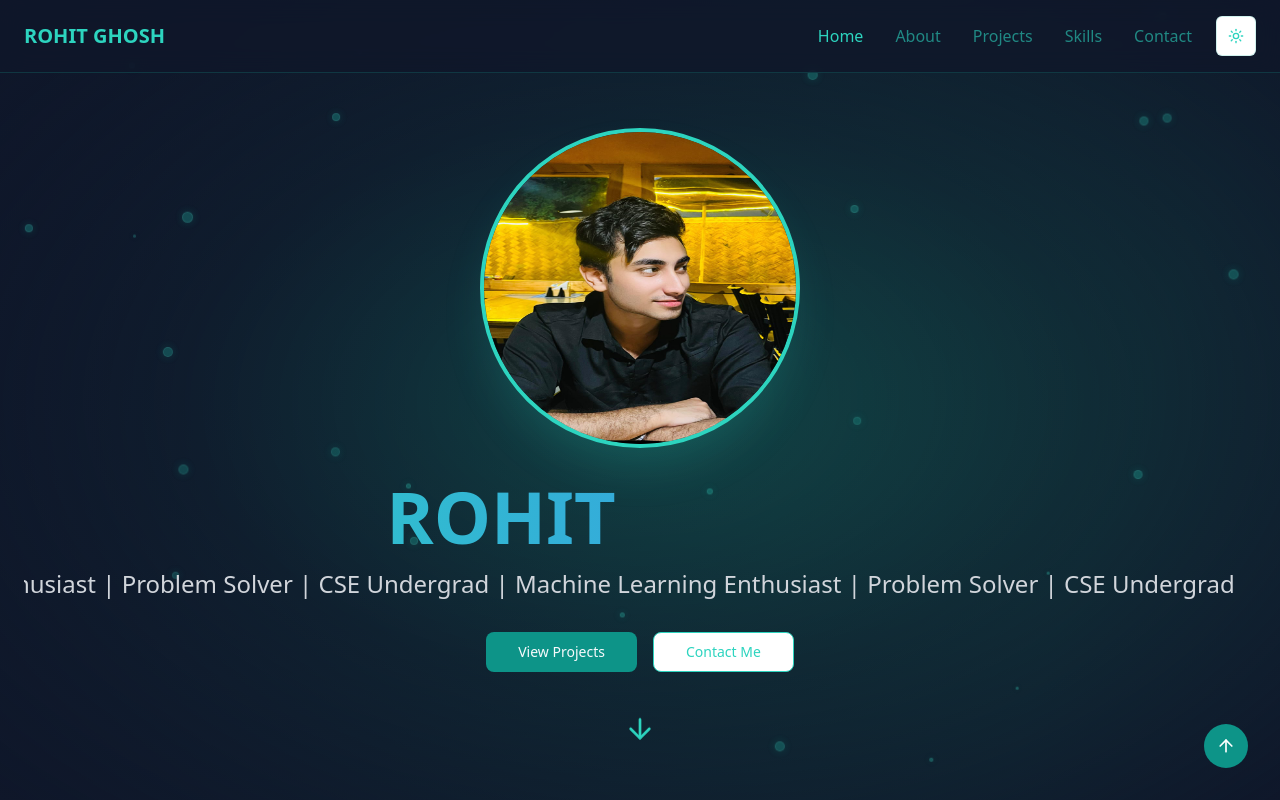
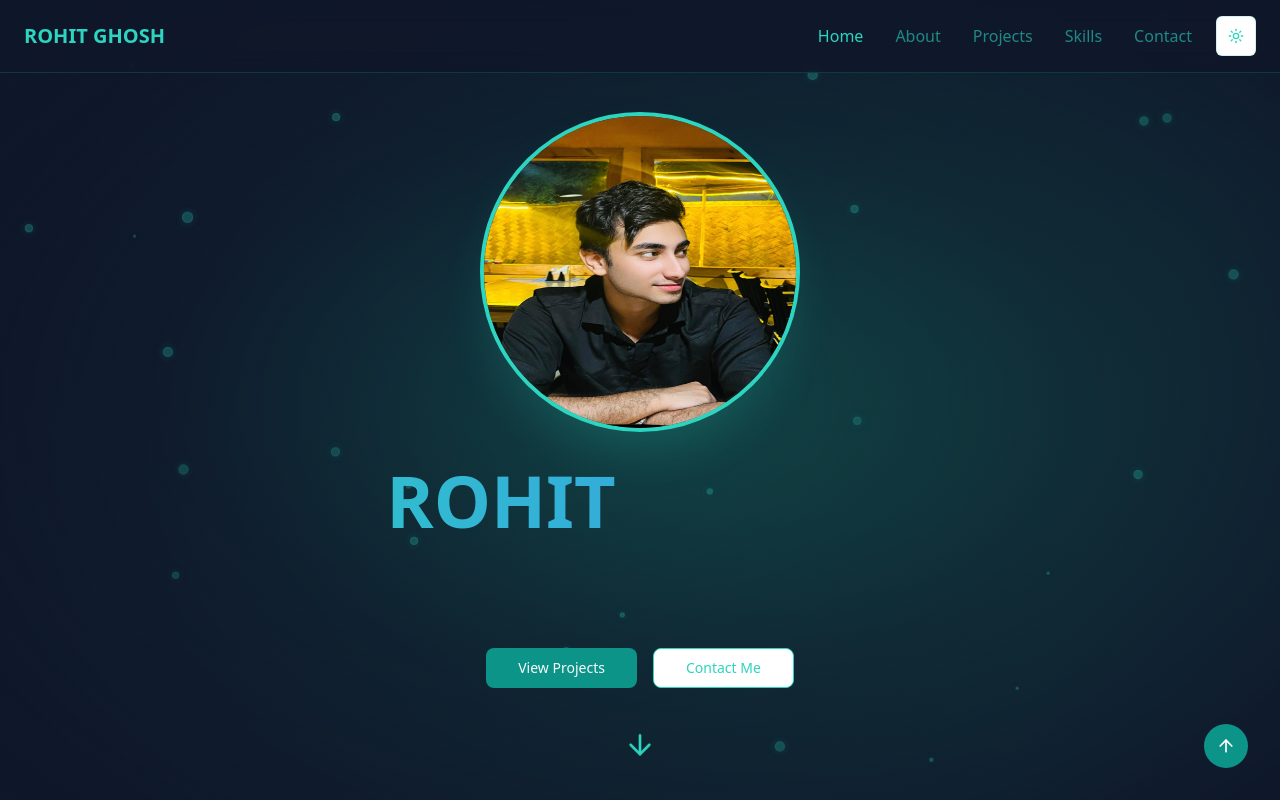
Before and after one commit to rohitghosh03/rohit-ghosh-portfolio-verse, a React (Vite) app: page / in a window 1280 px wide. Shown: the top 800 px of the page. Built offline with nearby package versions, Linux system fonts and the light colour scheme.

Commit message:
Fix:
Implement scroll-down animation for subtitle, adjust "Ghosh" and card sizes.

```diff
--- a/src/pages/Index.tsx
+++ b/src/pages/Index.tsx
@@ -1,3 +1,4 @@
+
 import { useState } from 'react';
 import { Button } from "@/components/ui/button";
 import { Card, CardContent } from "@/components/ui/card";
@@ -171,33 +172,39 @@ const Index = () => {
             transform: translateY(0px) translateX(0px);
           }
         }
-        @keyframes slideInContinuous {
+        @keyframes slideInFromLeft {
           0% {
             transform: translateX(-100%);
             opacity: 0;
           }
-          50% {
+          100% {
+            transform: translateX(0);
+            opacity: 1;
+          }
+        }
+        @keyframes slideOutToRight {
+          0% {
             transform: translateX(0);
             opacity: 1;
           }
           100% {
-            transform: translateX(20px);
-            opacity: 1;
+            transform: translateX(50px);
+            opacity: 0.8;
           }
         }
-        @keyframes scrollText {
+        @keyframes scrollDown {
           0% {
-            transform: translateX(0);
+            transform: translateY(-100%);
           }
           100% {
-            transform: translateX(-50%);
+            transform: translateY(100vh);
           }
         }
-        .slide-name-continuous {
-          animation: slideInContinuous 3s ease-in-out infinite;
+        .slide-ghosh {
+          animation: slideInFromLeft 1.5s ease-out, slideOutToRight 1.5s ease-out 1.5s infinite;
         }
-        .scroll-text {
-          animation: scrollText 15s linear infinite;
+        .scroll-down-text {
+          animation: scrollDown 8s linear infinite;
         }
         .glass-card {
           background: ${isDarkMode
@@ -310,12 +317,12 @@ const Index = () => {
           </div>
           <div>
             <h1 className={`text-5xl md:text-7xl font-bold mb-4 ${isDarkMode ? 'bg-gradient-to-r from-teal-400 to-blue-500' : 'bg-gradient-to-r from-blue-600 to-purple-600'} bg-clip-text text-transparent`}>
-              ROHIT <span className="slide-name-continuous inline-block">GHOSH</span>
+              ROHIT <span className="slide-ghosh inline-block">GHOSH</span>
             </h1>
           </div>
-          <div className="overflow-hidden mb-8">
-            <p className={`text-xl md:text-2xl whitespace-nowrap scroll-text ${isDarkMode ? 'text-gray-300' : 'text-gray-600'}`}>
-              Machine Learning Enthusiast | Problem Solver | CSE Undergrad | Machine Learning Enthusiast | Problem Solver | CSE Undergrad
+          <div className="h-16 overflow-hidden mb-8 relative">
+            <p className={`text-xl md:text-2xl absolute whitespace-nowrap scroll-down-text ${isDarkMode ? 'text-gray-300' : 'text-gray-600'}`}>
+              Machine Learning Enthusiast | Problem Solver | CSE Undergrad
             </p>
           </div>
           <div className="flex flex-wrap justify-center gap-4 mb-12">
```
